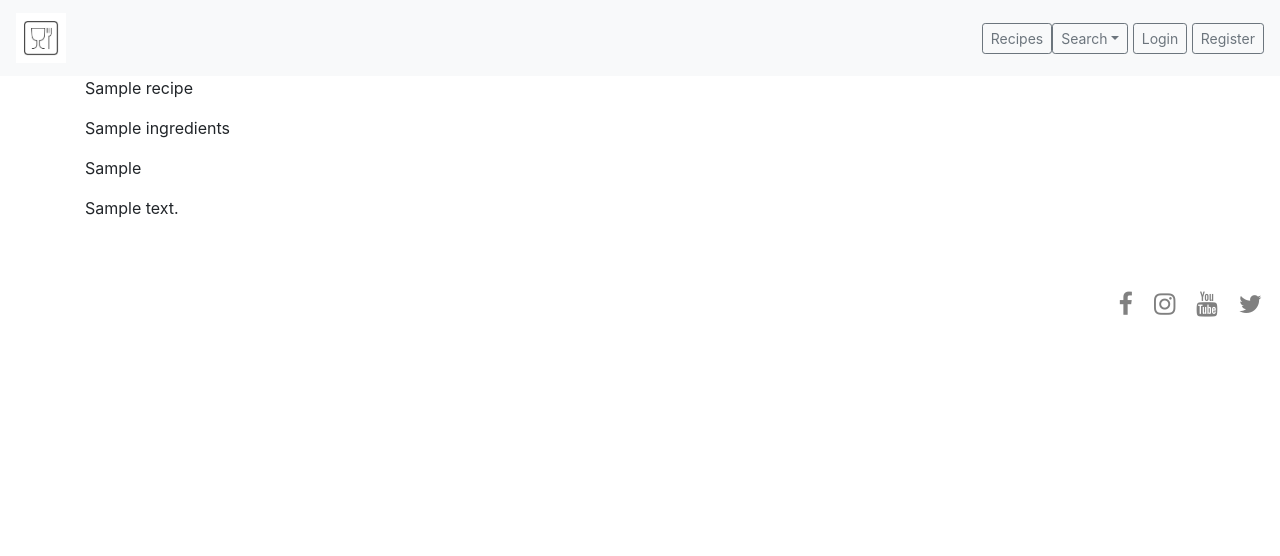
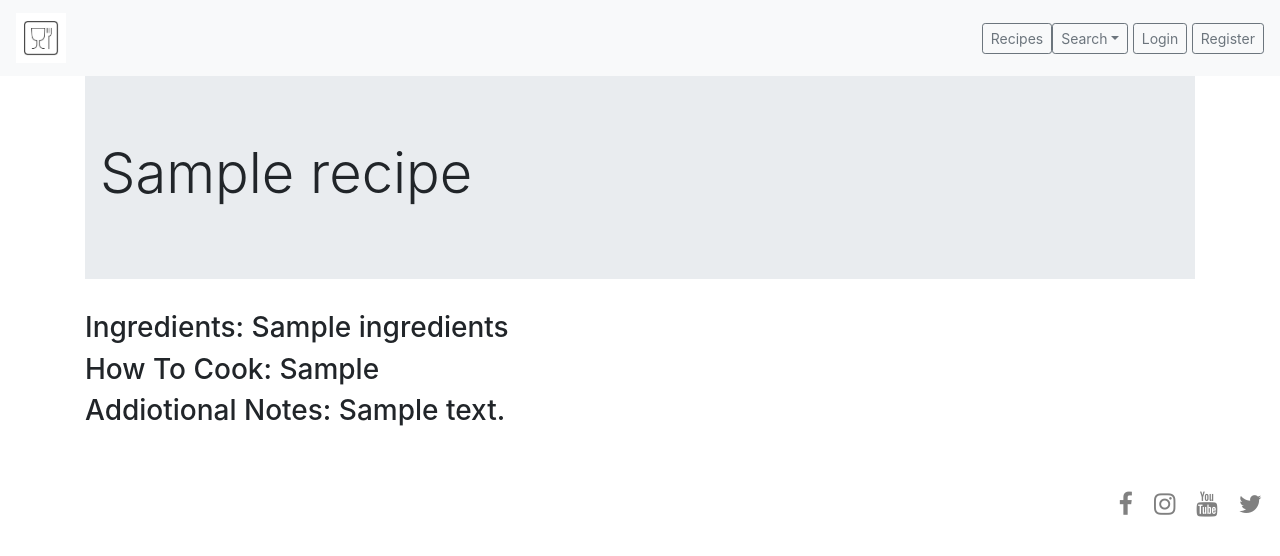
Before and after one commit to LiamD88/cooking-for-you, a Flask app: template templates/meat-ingredients.html in a window 1280 px wide. Shown: the top 556 px of the page. Run offline with Flask 2, Linux system fonts and the light colour scheme; the template is opened without the code that fills it: most values are stand-ins (such as "Sample title", 1, 10 or a date in 2020); some libraries are stand-ins or nearby versions.

Commit message:
I added a jumbotron to display recipe title at top of page, will possibly add in the ability to add photos later, and then also added another container to allow you to view ingredients, how to cook and additional notes

```diff
--- a/templates/meat-ingredients.html
+++ b/templates/meat-ingredients.html
@@ -8,13 +8,31 @@
   <div class="container">
       <div class="row">
           <div class="col-12">
-            <p>{{ recipes.name }}</p>
-            <p>{{ recipes.ingredients }}</p>
-            <p>{{ recipes.how_to_cook }}</p>
-            <p>{{ recipes.additional_notes }}</p>
+            <div class="jumbotron jumbotron-fluid">
+              <div class="container">
+                <h1 class="display-4">{{ recipes.name|capitalize }}</h1>
+              </div>
+            </div>
           </div>
       </div>
   </div>
 
 
+<div class="container">
+  <div class="row">
+    <div class="col-12">
+      <h3>Ingredients: {{ recipes.ingredients|capitalize }}</h3>
+      <h3>How To Cook: {{ recipes.how_to_cook|capitalize }}</h3>
+      <h3>Addiotional Notes: {{ recipes.additional_notes|capitalize }}</h3>
+    </div>
+  </div>
+</div>
+
+
 {% endblock %}
+
+
+p></p>
+            <p>{{ recipes.ingredients }}</p>
+            <p>{{ recipes.how_to_cook }}</p>
+            <p>{{ recipes.additional_notes }}</p>
```
